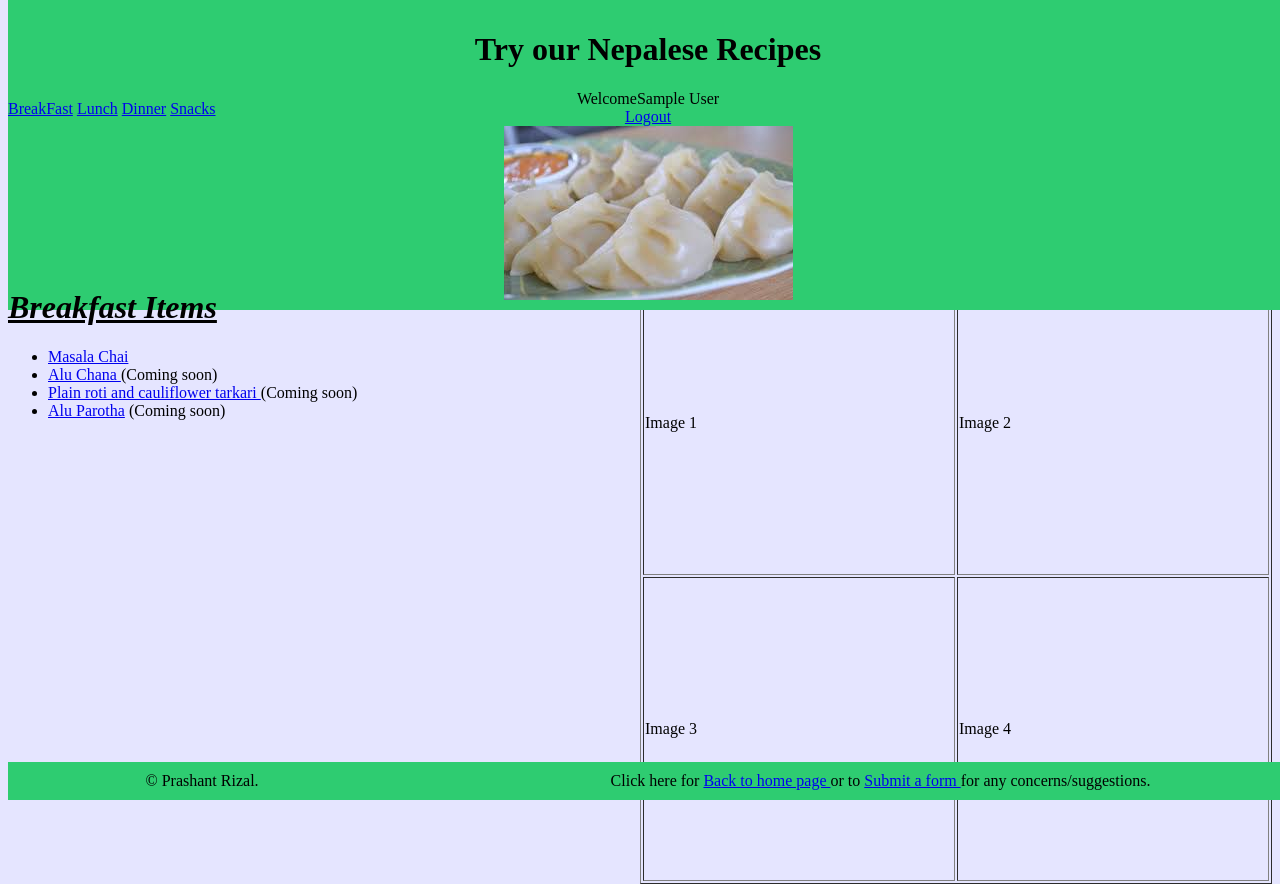
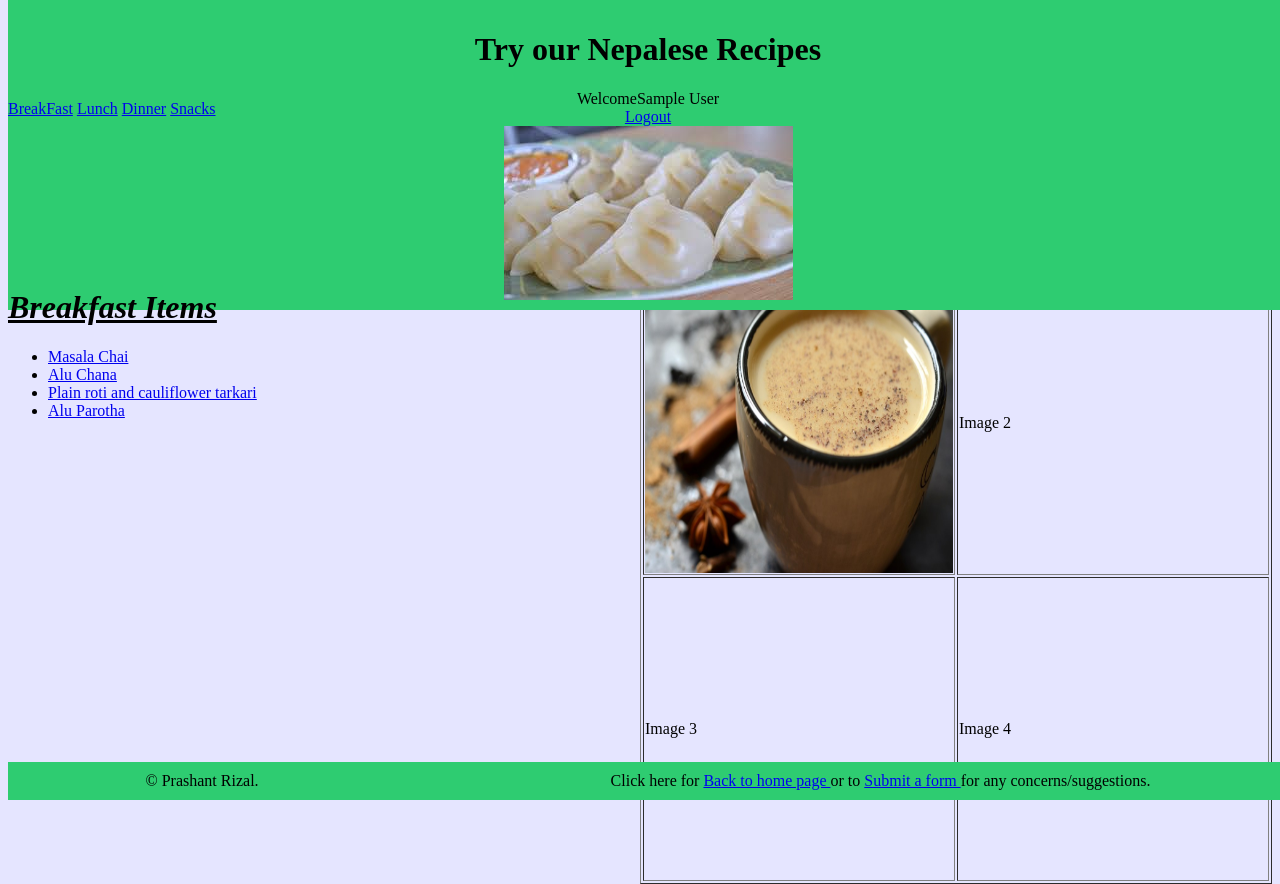
Before and after one commit to RizalPrashant/WebDev, a PHP site: page /home.php in a window 1280 px wide. Run offline with PHP 8.4, Linux system fonts and the light colour scheme; the visitor is signed in with stand-in values (Sample User, id 1).

Commit message:
Image test

```diff
--- a/home.php
+++ b/home.php
@@ -35,9 +35,9 @@
 <h1> <i> <u> Breakfast Items </u> </i></h1>
 <ul>
 <li> <a href="chai.php"> Masala Chai </a>
-<li> <a href="alu.php">Alu Chana </a>(Coming soon)
-<li> <a href="roti.php">Plain roti and cauliflower tarkari </a>(Coming soon)
-<li> <a href="parotha.php">Alu Parotha</a> (Coming soon)
+<li> <a href="alu.php">Alu Chana </a>
+<li> <a href="roti.php">Plain roti and cauliflower tarkari </a>
+<li> <a href="parotha.php">Alu Parotha</a>
 </ul>
 </p>
 </div>
@@ -45,7 +45,7 @@
 <div class= "imagelocation">
 <table style="width:100%" border="1">
   <tr>
-    <td width = "50%" height = "300"> Image 1</td>
+    <td width = "50%" height = "300"> <img style="display:block;" width="100%" height="100%" src = "masalachai.jpg" ></td>
     <td width = "50%" height = "300">Image 2</td>
   </tr>
   <tr>
```
Also changed, not shown: aluchana.jpg (added), masalachai.jpg (added), parotha.jpeg (added), roticauli.jpg (added), 1 other file.
